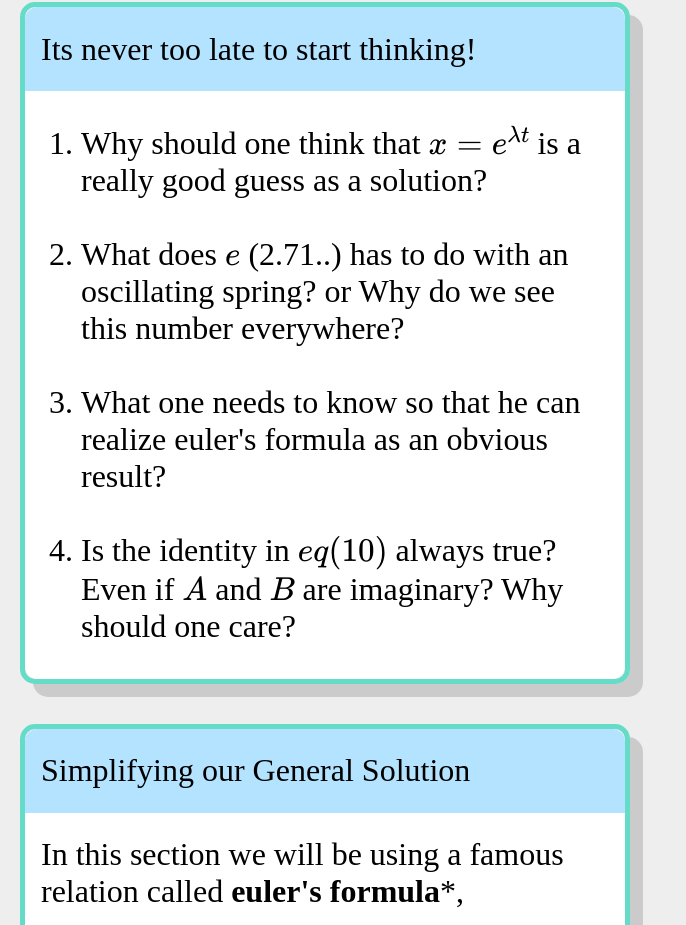
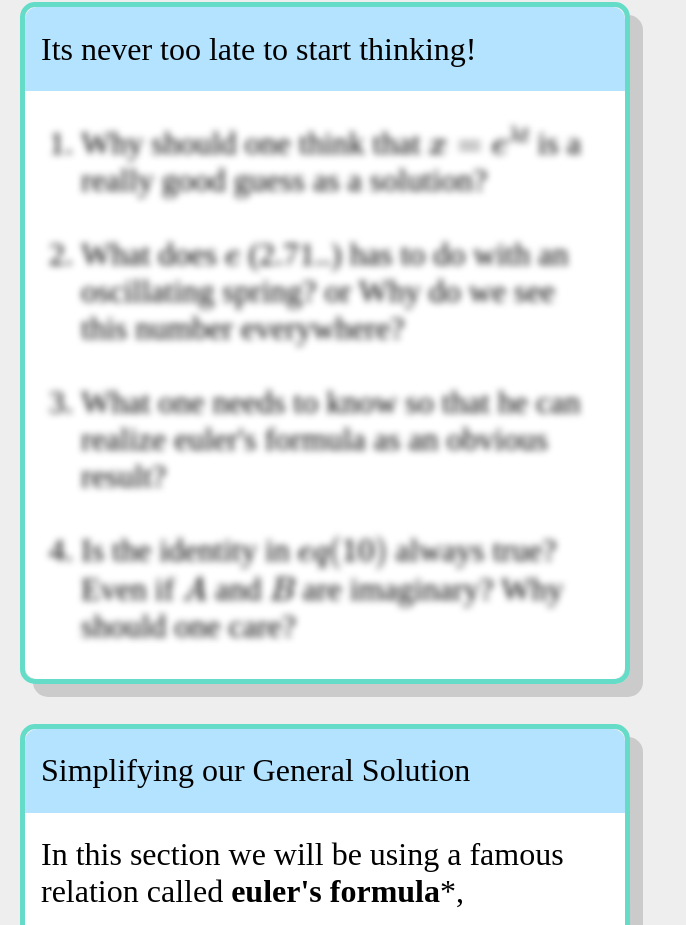
Before and after one commit to MukunthAG/SHM, a plain HTML site: page index.html in a window 1280 px wide. Shown: the part 2398-3323 px from the top of the page, without its empty margins (0-686 px from the left). Drawn offline with nearby package versions, Linux system fonts and the light colour scheme; a script that the page names is missing.

Commit message:
Update style.css

```diff
--- a/style.css
+++ b/style.css
@@ -48,3 +48,25 @@ h1 {
 a {
     text-decoration: dotted;
 }
+.think {
+    -webkit-filter: blur(3.5px);
+    -moz-filter: blur(3.5px);
+    -o-filter: blur(3.5px);
+    -ms-filter: blur(3.5px);
+    filter: blur(3.5px);
+    transition: all .4s ease;
+    background-color: white;
+}
+
+.think:hover {
+    -webkit-filter: blur(0px);
+    -moz-filter: blur(0px);
+    -o-filter: blur(0px);
+    -ms-filter: blur(0px);
+    filter: blur(0px);
+}
+
+#sol {
+    max-width: 1300px;
+    width: 1300px;
+}
```
